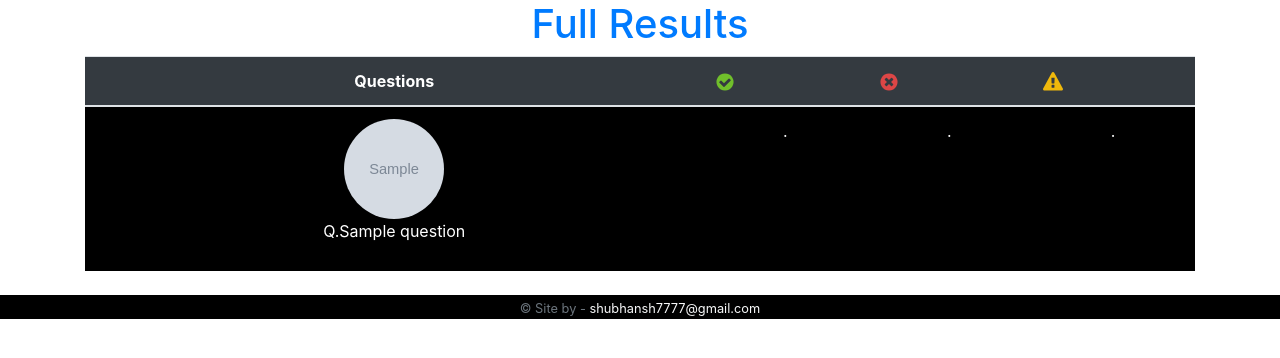
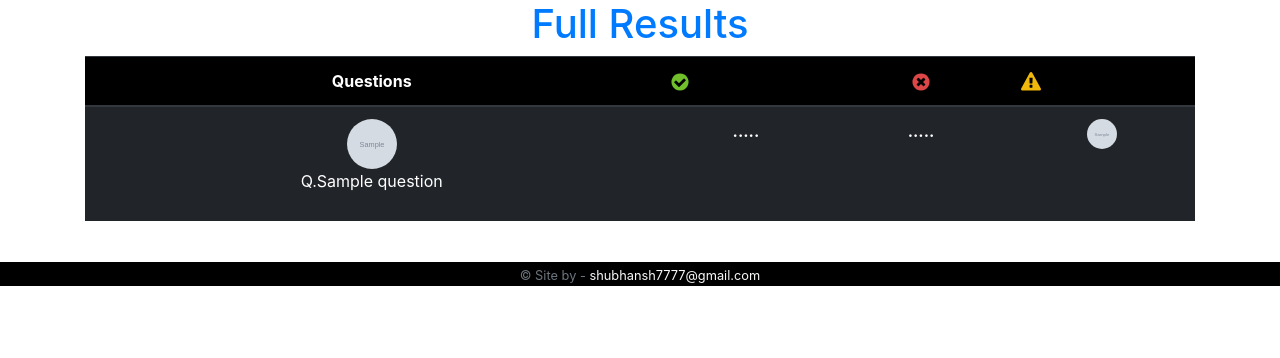
Before and after one commit to Shubhansh-Simple/MCQ-Game, a Django app: page /full_results/ in a window 1280 px wide. Shown: the part 53-411 px from the top of the page. Run offline with Django 3.2, Linux system fonts and the light colour scheme; tables that the repository leaves empty hold one stand-in row (values such as "Sample post"); grey boxes marked "Sample" are stand-in pictures; some libraries are stand-ins or nearby versions.

Commit message:
Almost full result page complete.
Now user can see his own as well as others
profile pic with the questions as per answer is right,wrong,skipped.

```diff
--- a/question_app/templates/full_result.html
+++ b/question_app/templates/full_result.html
@@ -9,6 +9,14 @@
 <!--Extra code under head tag-->
 {% block remaining_content %}
   {% load staticfiles %}
+
+<style>
+	tr.border_bottom
+	td {
+		border-bottom: 1px solid white;
+	}
+</style>
+
 {% endblock remaining_content %}
 
 {% block whiskey %}
@@ -33,17 +41,17 @@
 
 {% block body_block %}
   <div class='table-responsive' >
-    <table class='table whiskey-table text-white'>
+    <table class='table table-dark text-white'>
 
       <!--HEADING of the table-->
-      <thead class='bg-dark'>
-        <th class='text-center'>Questions</th>
+      <thead class='whiskey-table'>
+        <th class='text-center text-white'>Questions</th>
         <th class='text-success'>
           <img src="{% static 'admin/img/icon-yes.svg' %}"
                alt='Right'
                style='width:20px;height:20px'>
         </th>
-        <th class='text-danger'>
+        <th class='text-danger text-center'>
           <img src="{% static 'admin/img/icon-no.svg' %}"
                alt='Wrong'
                style='width:20px;height:20px'>
@@ -55,18 +63,51 @@
         </th>
       </thead>
 
-      {% for question in question_obj %}
-        <tr>
+      {% for question in questions %}
+        <tr class='border_bottom' style=''>
           <td>
-            {% if question.question_image %}
-              <img class='rounded-circle' src='{{ question.question_image.url }}'
-                   alt='Question Picture' width=160 , height=160>
+            {% if question.question_obj.question_image %}
+              <img class='rounded-circle' src='{{ question.question_obj.question_image.url }}'
+                   alt='Question Picture' style="width:50px;height:50px">
             {% endif %}
-            <p>Q.{{ question.question_title }}</p>
+            <p>Q.{{ question.question_obj.question_title }}</p>
           </td>
-          <td>.</td>
-          <td>.</td>
-          <td>.</td>
+          <td>
+            {% if question.R %}
+              {% for each_question in question.R %}
+                <img class='rounded-circle'
+                     src="{{ each_question.contestent.profile_pic.url }}"
+                     alt="{{ each_question.contestent }}"
+                     style="width:30px;height:30px" >
+              {% endfor %}
+            {% else %}
+              <b>.....</b>
+            {% endif %}
+          </td>
+          <td>
+            {% if question.W %}
+              {% for each_question in question.W %}
+                <img class='rounded-circle'
+                     src="{{ each_question.contestent.profile_pic.url }}"
+                     alt="{{ each_question.contestent }}"
+                     style="width:30px;height:30px" >
+              {% endfor %}
+            {% else %}
+              <b>.....</b>
+            {% endif %}
+          </td>
+          <td>
+            {% if question.S %}
+              {% for each_question in question.S %}
+                <img class='rounded-circle'
+                     src="{{ each_question.contestent.profile_pic.url }}"
+                     alt="{{ each_question.contestent }}"
+                     style="width:30px;height:30px" >
+              {% endfor %}
+            {% else %}
+              <b>.....</b>
+            {% endif %}
+          </td>
         </tr>
       {% endfor %}
     </table>
--- a/question_app/urls.py
+++ b/question_app/urls.py
@@ -4,7 +4,7 @@ from .views      import QuestionPage,\
                         TermsConditionView,\
                         Quit,\
                         ResultView,\
-                        FullResultView
+                        FullResult
 
 # it's imported from different source
 from django.views.generic.base import TemplateView
@@ -15,13 +15,12 @@ urlpatterns = [
     # if user try to replay the game ( redirect here ).
     path('no_replay/', TemplateView.as_view( template_name='no_replay.html'), name='no_replay' ),
 
-    path('question/<int:question_id>/',  QuestionPage, name='question'),
+    path('question/<int:question_id>/',   QuestionPage,   name='question'),
 
     # do the backend stuff.
-    path('processing/<int:question_id>/', FormProcessing , name='form_processing'),
+    path('processing/<int:question_id>/', FormProcessing, name='form_processing'),
 
-    path('quit/' , Quit , name='quit'),
-
-    path('results/',      ResultView.as_view(),     name='result' ),
-    path('full_results/', FullResultView.as_view(), name='full_result' ),
+    path('quit/',         Quit ,                       name='quit'),
+    path('results/',      ResultView.as_view(), name='result' ),
+    path('full_results/', FullResult,       name='full_result' ),
 ]
--- a/question_app/views.py
+++ b/question_app/views.py
@@ -115,7 +115,6 @@ def FormProcessing( request, question_id=None ):
 
                 #When the answer is correct
                 else:
-                    # increment.
                     request.user.increase_winning_prize
                     request.user.increase_correct_answers
 
@@ -167,7 +166,22 @@ class ResultView( LoginRequiredMixin,TemplateView ):
         return context
 
 
-class FullResultView( ListView ):
-    model               = Question
-    template_name       = 'full_result.html'
-    context_object_name = 'question_obj'
+def FullResult( request ):
+    '''Combine users with question as per their answers'''
+
+    total_queryset = []
+
+    for x in range( 1, Question.objects.total_questions+1 ):
+
+        question_obj = Question.objects.get( question_number__question_number=x )
+        new = { 'question_obj' : question_obj }
+
+        for answer_options in ['S','W','R']:
+
+            new[ answer_options ] = Attempt.objects.filter(\
+                                              contestent_question=question_obj,\
+                                              contestent_answer=answer_options
+                                             )
+        total_queryset.append(new)
+        del new
+    return render( request, 'full_result.html', { 'questions' : total_queryset })
```
